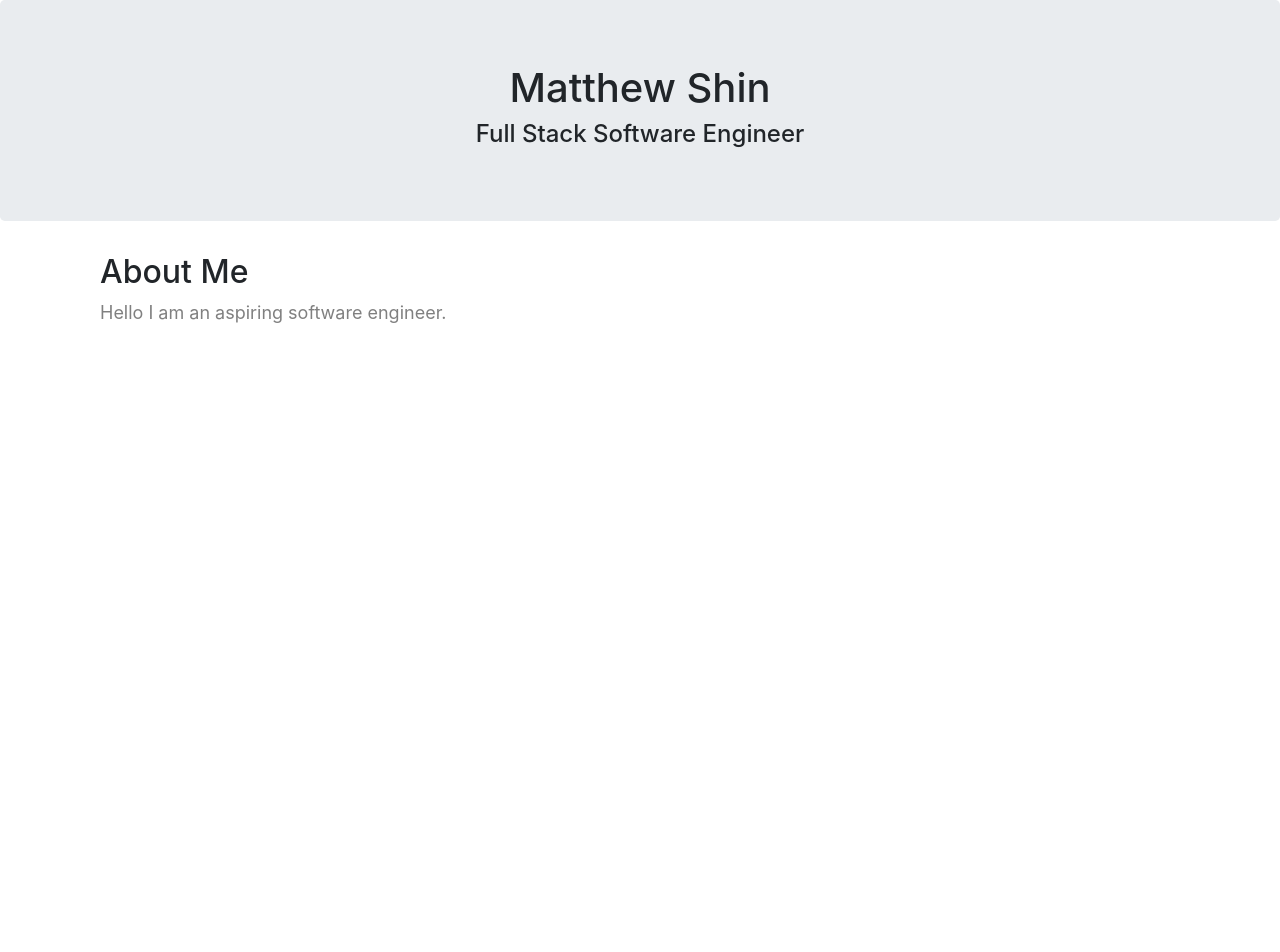
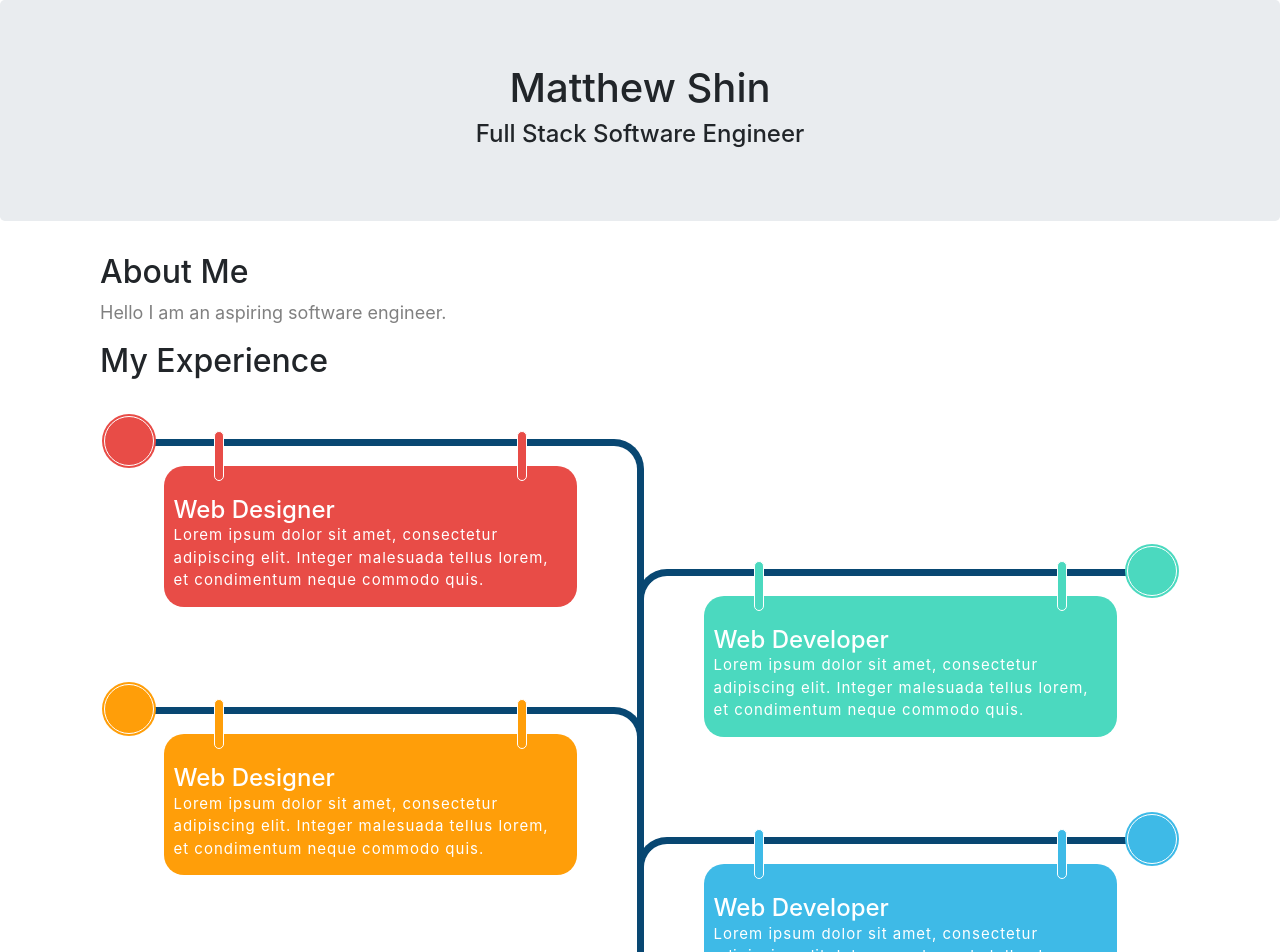
Before and after one commit to mattshin64/react-gh-pages, a React (Create React App) app: page / in a window 1280 px wide. Shown: the top 952 px of the page. Before the commit the page ends 800 px from the top, so only its background shows below. Built offline with nearby package versions, Linux system fonts and the light colour scheme.

Commit message:
added an my experience and my skills section. also added bootstrap

```diff
--- a/src/App.js
+++ b/src/App.js
@@ -2,11 +2,15 @@ import React from 'react';
 import './App.css';
 import Header from './components/header.js'
 import AboutMe from './components/aboutme.js'
+import MyExperience from './components/myexperience.js'
+import MySkills from './components/myskills.js'
 function App() {
   return (
     <div>
       <Header/>
       <AboutMe/>
+      <MyExperience/>
+      <MySkills/>
     </div>
   );
 }
--- /dev/null
+++ b/src/components/myexperience.js
@@ -0,0 +1,51 @@
+import React from 'react';
+function MyExperience(){
+    return (
+        <div>
+            <h2 style={{paddingLeft: 100}}>My Experience</h2>
+            <div class="row" style={{paddingLeft: 100, paddingRight: 100}}>
+                <div class="col-md-12">
+                    <div class="main-timeline2">
+                        <div class="timeline">
+                            <span class="icon fa fa-globe"></span>
+                            <a class="timeline-content">
+                                <h3 class="title">Web Designer</h3>
+                                <p class="description">
+                                    Lorem ipsum dolor sit amet, consectetur adipiscing elit. Integer malesuada tellus lorem, et condimentum neque commodo quis.
+                                </p>
+                            </a>
+                        </div>
+                        <div class="timeline">
+                            <span class="icon fa fa-rocket"></span>
+                            <a class="timeline-content">
+                                <h3 class="title">Web Developer</h3>
+                                <p class="description">
+                                    Lorem ipsum dolor sit amet, consectetur adipiscing elit. Integer malesuada tellus lorem, et condimentum neque commodo quis.
+                                </p>
+                            </a>
+                        </div>
+                        <div class="timeline">
+                            <span class="icon fa fa-briefcase"></span>
+                            <a class="timeline-content">
+                                <h3 class="title">Web Designer</h3>
+                                <p class="description">
+                                    Lorem ipsum dolor sit amet, consectetur adipiscing elit. Integer malesuada tellus lorem, et condimentum neque commodo quis.
+                                </p>
+                            </a>
+                        </div>
+                        <div class="timeline">
+                            <span class="icon fa fa-mobile"></span>
+                            <a class="timeline-content">
+                                <h3 class="title">Web Developer</h3>
+                                <p class="description">
+                                    Lorem ipsum dolor sit amet, consectetur adipiscing elit. Integer malesuada tellus lorem, et condimentum neque commodo quis.
+                                </p>
+                            </a>
+                        </div>
+                    </div>
+                </div>
+            </div>
+        </div>
+    )
+}
+export default MyExperience;
--- /dev/null
+++ b/src/components/myskills.js
@@ -0,0 +1,9 @@
+import React from 'react';
+function MySkills(){
+    return (
+        <div id='container'>
+            <h2 style={{paddingLeft: 100}}>My Skills</h2>
+        </div>
+    )
+}
+export default MySkills;
--- a/src/index.css
+++ b/src/index.css
@@ -11,3 +11,31 @@ code {
   font-family: source-code-pro, Menlo, Monaco, Consolas, 'Courier New',
     monospace;
 }
+/*TimeLine Style*/
+.main-timeline2{padding-top:50px;overflow:hidden;position:relative}
+.main-timeline2:before{content:"";width:7px;height:100%;background:#084772;margin:0 auto;position:absolute;top:80px;left:0;right:0}
+.main-timeline2 .timeline{width:50%;float:left;padding:20px 60px;border-top:7px solid #084772;border-right:7px solid #084772;border-radius:0 30px 0 0;position:relative;right:-3.5px}
+.main-timeline2 .icon{display:block;width:50px;height:50px;line-height:50px;border-radius:50%;background:#e84c47;border:1px solid #fff;text-align:center;font-size:25px;color:#fff;box-shadow:0 0 0 2px #e84c47;position:absolute;top:-30px;left:0}
+.main-timeline2 .timeline-content{display:block;padding:30px 10px 10px;border-radius:20px;background:#e84c47;color:#fff;position:relative}
+.main-timeline2 .timeline-content:hover{text-decoration:none;color:#fff}
+.main-timeline2 .timeline-content:after,.main-timeline2 .timeline-content:before{content:"";display:block;width:10px;height:50px;border-radius:10px;background:#e84c47;border:1px solid #fff;position:absolute;top:-35px;left:50px}
+.main-timeline2 .timeline-content:after{left:auto;right:50px}
+.main-timeline2 .title{font-size:24px;margin:0}
+.main-timeline2 .description{font-size:15px;letter-spacing:1px;margin:0 0 5px}
+.main-timeline2 .timeline:nth-child(2n){border-right:none;border-left:7px solid #084772;border-radius:30px 0 0;right:auto;left:-3.5px}
+.main-timeline2 .timeline:nth-child(2n) .icon{left:auto;right:0;box-shadow:0 0 0 2px #4bd9bf}
+.main-timeline2 .timeline:nth-child(2){margin-top:130px}
+.main-timeline2 .timeline:nth-child(odd){margin:-130px 0 30px}
+.main-timeline2 .timeline:nth-child(even){margin-bottom:80px}
+.main-timeline2 .timeline:first-child,.main-timeline2 .timeline:last-child:nth-child(even){margin:0 0 30px}
+.main-timeline2 .timeline:nth-child(2n) .icon,.main-timeline2 .timeline:nth-child(2n) .timeline-content,.main-timeline2 .timeline:nth-child(2n) .timeline-content:after,.main-timeline2 .timeline:nth-child(2n) .timeline-content:before{background:#4bd9bf}
+.main-timeline2 .timeline:nth-child(3n) .icon,.main-timeline2 .timeline:nth-child(3n) .timeline-content,.main-timeline2 .timeline:nth-child(3n) .timeline-content:after,.main-timeline2 .timeline:nth-child(3n) .timeline-content:before{background:#ff9e09}
+.main-timeline2 .timeline:nth-child(3n) .icon{box-shadow:0 0 0 2px #ff9e09}
+.main-timeline2 .timeline:nth-child(4n) .icon,.main-timeline2 .timeline:nth-child(4n) .timeline-content,.main-timeline2 .timeline:nth-child(4n) .timeline-content:after,.main-timeline2 .timeline:nth-child(4n) .timeline-content:before{background:#3ebae7}
+.main-timeline2 .timeline:nth-child(4n) .icon{box-shadow:0 0 0 2px #3ebae7}
+@media only screen and (max-width:767px){.main-timeline2:before{left:0;right:auto}
+.main-timeline2 .timeline,.main-timeline2 .timeline:nth-child(even),.main-timeline2 .timeline:nth-child(odd){width:100%;float:none;padding:20px 30px;margin:0 0 30px;border-right:none;border-left:7px solid #084772;border-radius:30px 0 0;right:auto;left:0}
+.main-timeline2 .icon{left:auto;right:0}
+}
+@media only screen and (max-width:480px){.main-timeline2 .title{font-size:18px}
+}
```
